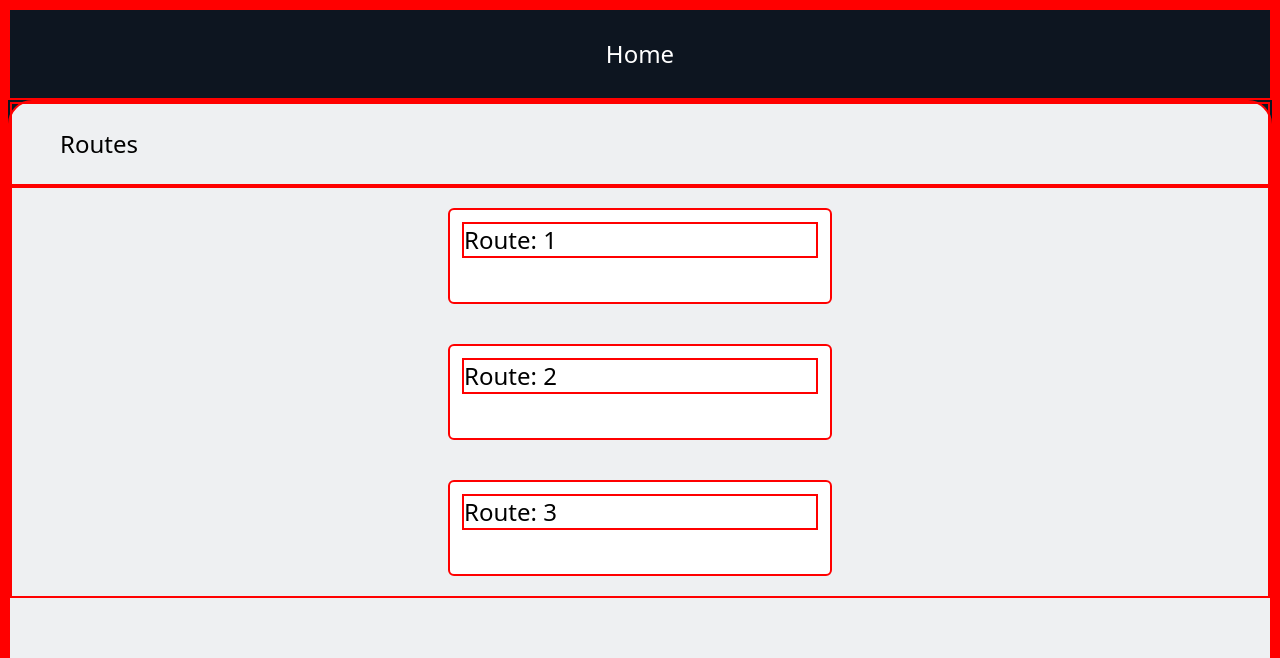
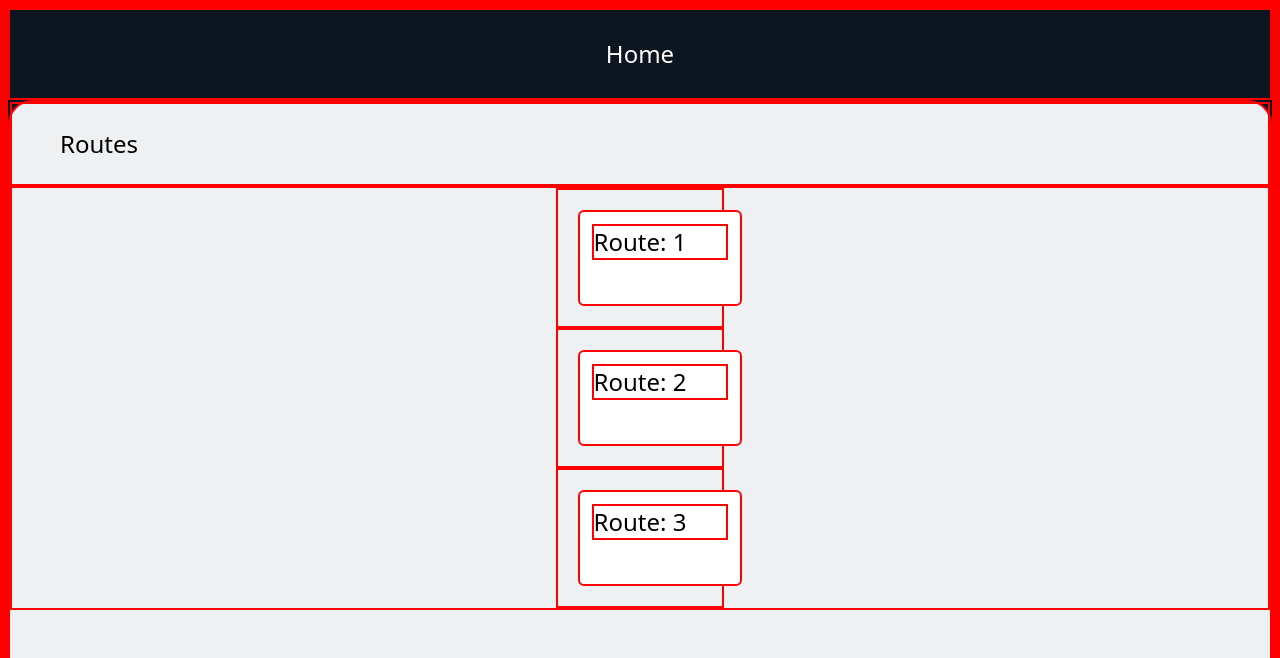
Before and after one commit to shawnmcmahon/find-me-fast, a React (Create React App) app: page / in a window 1280 px wide. Shown: the top 658 px of the page. Built offline with nearby package versions, Linux system fonts and the light colour scheme.

Commit message:
Create Route Profile route onClick for the Route

```diff
--- a/src/components/Route/Route.js
+++ b/src/components/Route/Route.js
@@ -3,7 +3,7 @@ import React from 'react';
 export const Route = ({routeId}) => {
   return (
     <li className="text-black bg-white max-w-sm w-full h-24 m-5 rounded-md text-left p-3">
-      <p classname="flex flex-row">Route: {routeId}</p>
+      <p className="flex flex-row">Route: {routeId}</p>
     </li>
   )
 
--- a/src/components/RouteList/RouteList.js
+++ b/src/components/RouteList/RouteList.js
@@ -2,6 +2,7 @@ import React, { useState } from 'react';
 import { useSelector, useDispatch } from 'react-redux';
 import { setRoutes, addRoute, selectRoutes } from '../../app/features/routes/routeSlice';
 import { Route } from '../Route/Route';
+import { Link } from 'react-router-dom';
 
 export default function RouteList() {
   const routes = useSelector(selectRoutes);
@@ -9,9 +10,11 @@ export default function RouteList() {
 
   const mapRoutes = routes.map(route => {
     return (
-      <Route
-        routeId={route.routeId}
-      />
+      <Link name={route.routeId} to={`${route.routeId}`}>
+        <Route
+          routeId={route.routeId}
+        />
+      </Link>
     )
   });
 
--- /dev/null
+++ b/src/components/RouteProfile/RouteProfile.js
@@ -0,0 +1,7 @@
+import React from 'react'
+
+export default function RouteList() {
+  return (
+    <div>RouteDetails</div>
+  )
+}
--- a/src/index.js
+++ b/src/index.js
@@ -14,6 +14,7 @@ import { createStore } from 'redux';
 
 import Home from '../src/components/Home/Home';
 import Error from '../src/components/Error/Error';
+import RouteProfile  from './components/RouteProfile/RouteProfile';
 import { store } from './app/store';
 
 
@@ -36,6 +37,7 @@ function AppWithCallbackAfterRender() {
           <Routes>
             <Route path="/" element={<App />} />
               <Route index element={<Home />} />
+              <Route path=":routeId" element={<RouteProfile />} />
             <Route path="*" element={<Error />} />
           </Routes>
         </Provider>
```
